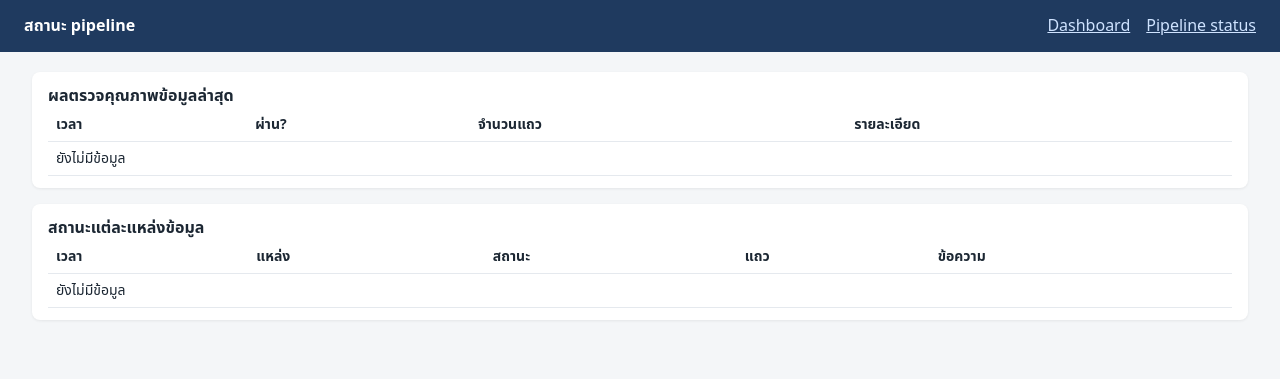
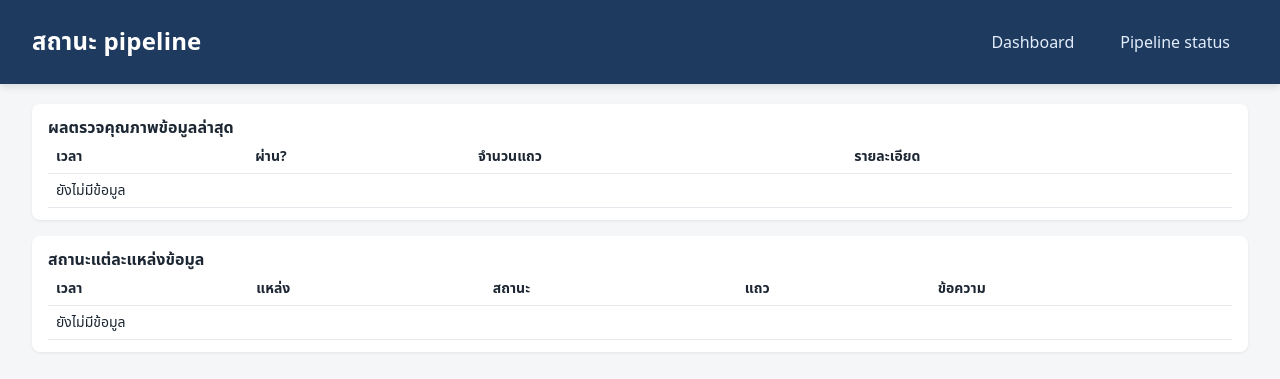
Before and after one commit to Witchayut022/02739452-18-6621653841, a Flask app: page /status in a window 1280 px wide. Shown: the top 379 px of the page. Run offline with Flask 3, Linux system fonts and the light colour scheme; data that the repository does not hold is empty; some libraries are stand-ins or nearby versions.

Commit message:
Web: larger header and nav links
Co-Authored-By: Claude Sonnet 5.5 <noreply@anthropic.com>

```diff
--- a/web/templates/status.html
+++ b/web/templates/status.html
@@ -6,8 +6,12 @@
 <title>Pipeline status</title>
 <style>
  body{font-family:system-ui,"Noto Sans Thai",sans-serif;margin:0;background:#f4f6f8;color:#1c2733}
- header{background:#1f3a5f;color:#fff;padding:14px 24px;display:flex;justify-content:space-between}
- header a{color:#cfe3ff;margin-left:16px}
+ header{background:#1f3a5f;color:#fff;padding:22px 32px;display:flex;justify-content:space-between;align-items:center;box-shadow:0 2px 8px #0002}
+ header strong{font-size:24px;letter-spacing:.2px}
+ header nav{display:flex;gap:10px}
+ header a{color:#e3eefc;text-decoration:none;font-size:16px;padding:9px 18px;border-radius:8px;margin:0;transition:background .15s}
+ header a:hover{background:#ffffff26;color:#fff}
+ @media (max-width:520px){header{flex-direction:column;align-items:flex-start;gap:12px;padding:16px 20px}header strong{font-size:20px}header a{padding:7px 14px;font-size:15px}}
  main{padding:20px 32px;max-width:none;margin:0}
  .card{background:#fff;border-radius:8px;padding:12px 16px;margin-bottom:16px;box-shadow:0 1px 3px #0001;overflow-x:auto}
  table{width:100%;border-collapse:collapse;font-size:14px}
```
Also changed, not shown: web/templates/index.html (+6 -2 lines).
